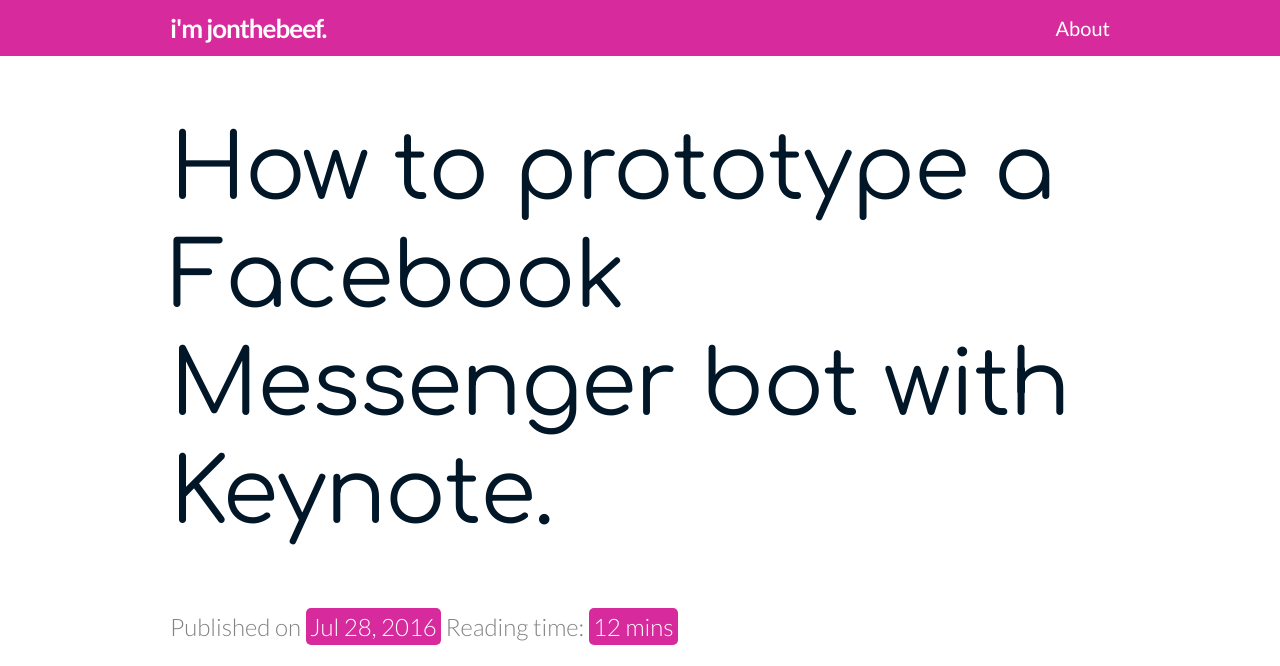
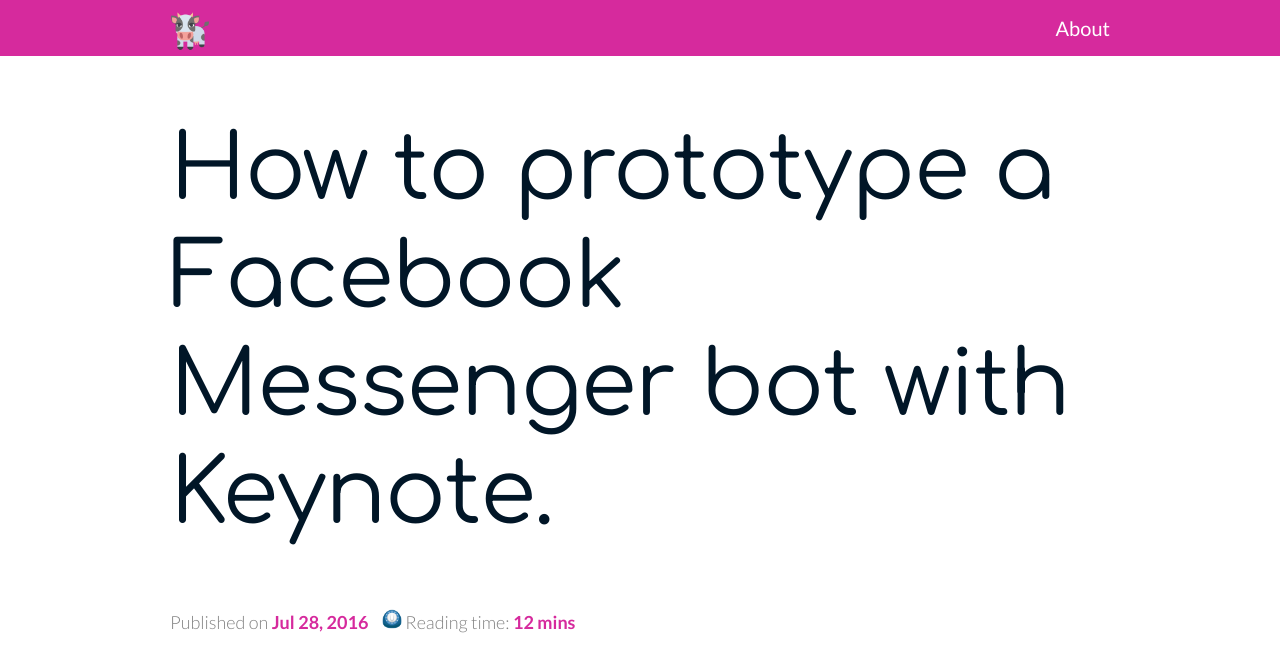
Before and after one commit to jonthebeef/jonthebeef.github.io, a Jekyll site: the page built from _posts/2016-07-28-how-to-prototype-a-messenger-bot.md, in a window 1280 px wide. Shown: the top 666 px of the page. Built offline with Jekyll 4.4.1, drawn with Linux system fonts in a browser that asks for light colours; some web fonts are replaced; grey boxes are pictures that could not be loaded.

Commit message:
post meta and emojis!

```diff
--- a/_includes/header.html
+++ b/_includes/header.html
@@ -1,6 +1,6 @@
 <header class="site-header">
   <div class="wrapper">
-    <a class="site-title" href="{{ site.baseurl }}/">{{ site.title }}</a>
+    <a class="site-title" href="{{ site.baseurl }}/"><img src="/images/cow.png" style="width:40px; vertical-align:middle;padding-right:10px;"></a>
 
     <nav class="site-nav">
       <a href="#" class="menu-icon">
@@ -16,7 +16,7 @@
       <div class="trigger">
         {% for my_page in site.pages %}
           {% if my_page.title %}
-          <a class="page-link" href="{{ my_page.url | prepend: site.baseurl }}">{{ my_page.title }}</a>
+          <a class="page-link" href="{{ my_page.url | prepend: site.baseurl }}">{{ my_page.title }} </a>
           {% endif %}
         {% endfor %}
       </div>
--- a/_includes/wordcount.html
+++ b/_includes/wordcount.html
@@ -2,5 +2,5 @@
   {% if words < 360 %}
     1 min
   {% else %}
-    Reading time: <span class="reading-time">{{ words | divided_by:180 }} mins</span>
+    <img src="/images/alarm_clock.png" style="width:20px; vertical-align:top;padding-left:10px;">  Reading time: <span class="reading-time">{{ words | divided_by:180 }} mins</span>
   {% endif %}
--- a/_sass/_layout.scss
+++ b/_sass/_layout.scss
@@ -194,7 +194,7 @@
 }
 
 .post-meta {
-    font-size: 24px;
+    font-size: 18px;
     font-weight: 300;
     color: $grey-color;
     // float: right;
@@ -356,10 +356,11 @@
   }
 
   .reading-time {
-      background-color: $pink-color;
-      padding: 4px;
-      border-radius: 5px;
-      color: white;
+      // background-color: $pink-color;
+      // padding: 4px 10px;
+      // border-radius: 5px;
+      color: $pink-color;
+      font-weight: 700;
 
 
   }
```
Also changed, not shown: images/alarm_clock.png (added), images/calendar.png (added), images/clock.png (added), images/cow.png (added).
